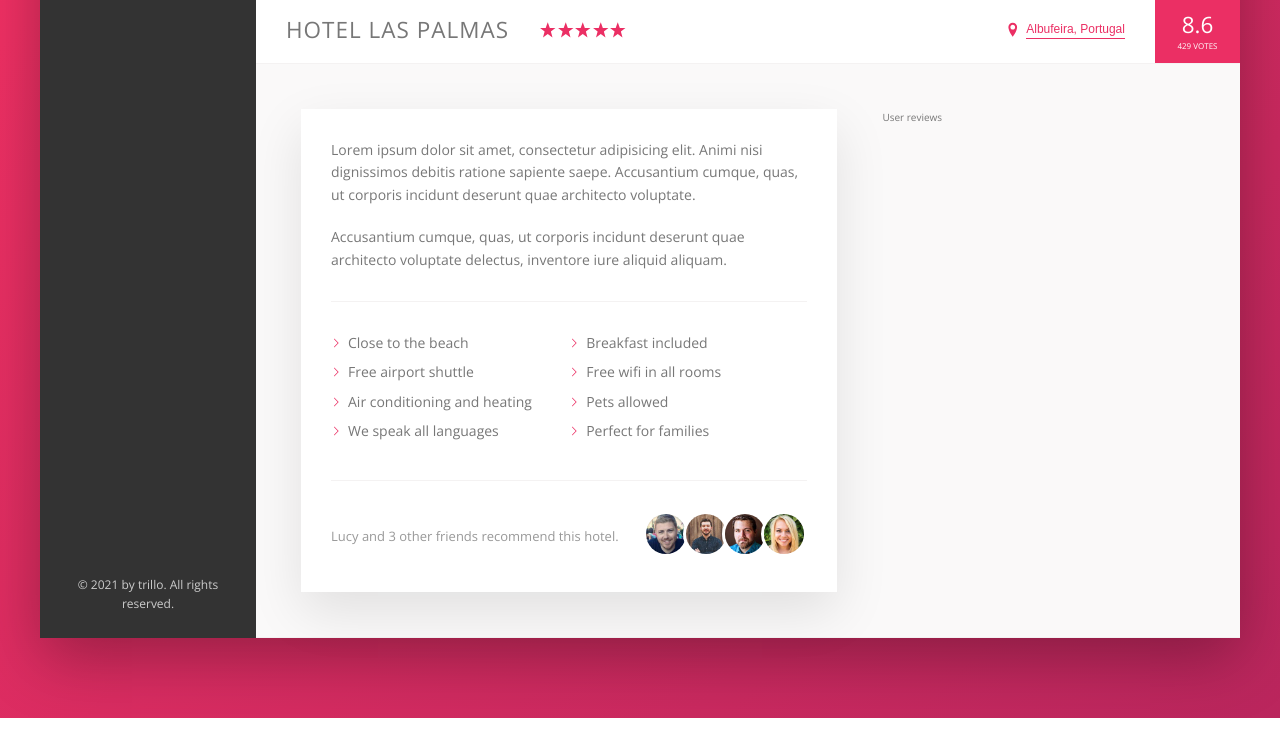
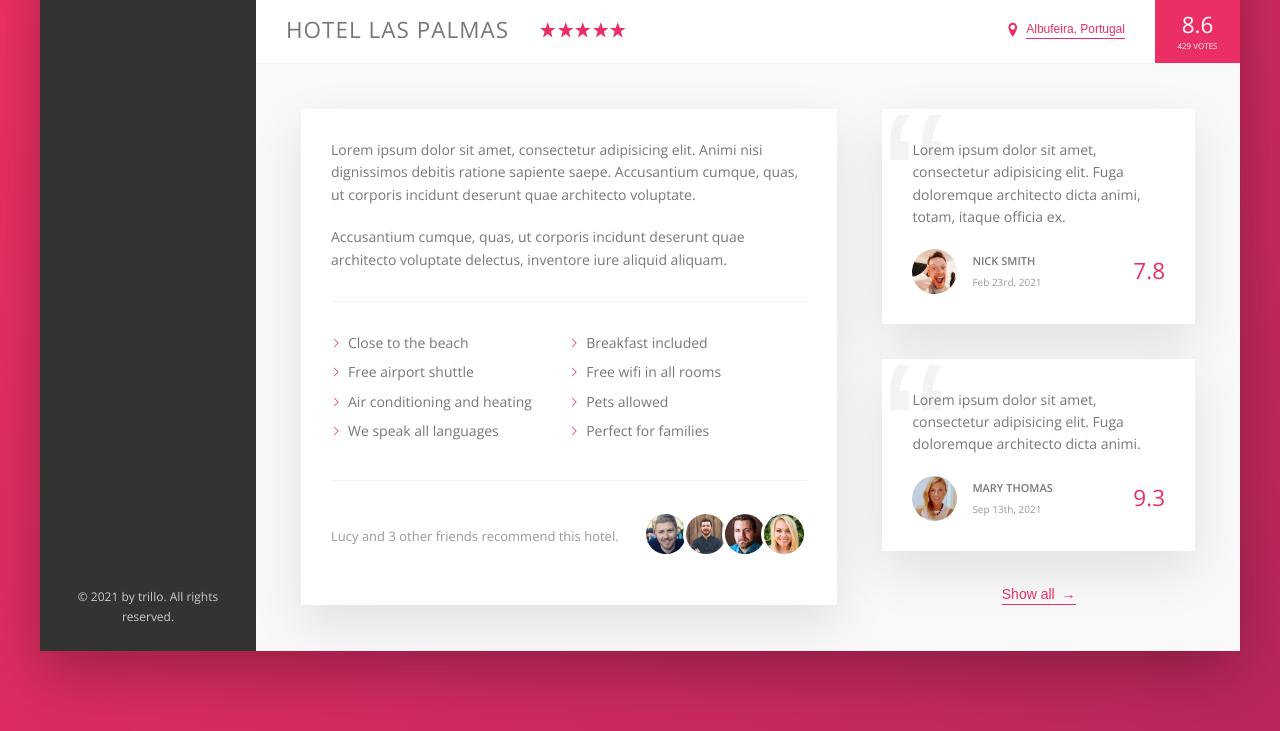
Before and after one commit to SettarovAli/trillo, a website: page index.html in a window 1280 px wide. Shown: the part 538-1269 px from the top of the page. Drawn offline with nearby package versions, Linux system fonts and the light colour scheme.

Commit message:
Add review module

```diff
--- a/index.html
+++ b/index.html
@@ -201,7 +201,46 @@
                 </div>
               </div>
             </div>
-            <div class="user-reviews">User reviews</div>
+            <div class="user-reviews">
+              <figure class="review">
+                <blockquote class="review__text">
+                  Lorem ipsum dolor sit amet, consectetur adipisicing elit. Fuga
+                  doloremque architecto dicta animi, totam, itaque officia ex.
+                </blockquote>
+                <figcaption class="review__user">
+                  <img
+                    src="img/user-1.jpg"
+                    alt="User 1"
+                    class="review__photo"
+                  />
+                  <div class="review__user-box">
+                    <p class="review__user-name">Nick Smith</p>
+                    <p class="review__user-date">Feb 23rd, 2021</p>
+                  </div>
+                  <div class="review__rating">7.8</div>
+                </figcaption>
+              </figure>
+              <figure class="review">
+                <blockquote class="review__text">
+                  Lorem ipsum dolor sit amet, consectetur adipisicing elit. Fuga
+                  doloremque architecto dicta animi.
+                </blockquote>
+                <figcaption class="review__user">
+                  <img
+                    src="img/user-2.jpg"
+                    alt="User 2"
+                    class="review__photo"
+                  />
+                  <div class="review__user-box">
+                    <p class="review__user-name">Mary Thomas</p>
+                    <p class="review__user-date">Sep 13th, 2021</p>
+                  </div>
+                  <div class="review__rating">9.3</div>
+                </figcaption>
+              </figure>
+
+              <button class="btn-inline">Show all <span>&rarr;</span></button>
+            </div>
           </div>
         </main>
       </div>
--- a/sass/_components.scss
+++ b/sass/_components.scss
@@ -273,8 +273,17 @@
   display: inline-block;
   background-color: transparent;
 
+  & span {
+    margin-left: 3px;
+    transition: all 0.2s;
+  }
+
   &:hover {
     color: var(--color-grey-dark-1);
+
+    span {
+      margin-left: 8px;
+    }
   }
 
   &:focus {
@@ -374,3 +383,67 @@
     }
   }
 }
+
+/////////////////////////////
+// REVIEW
+
+.review {
+  position: relative;
+  background-color: #fff;
+  box-shadow: var(--shadow-light);
+  padding: 3rem;
+  margin-bottom: 3.5rem;
+  overflow: hidden;
+
+  &__text {
+    margin-bottom: 2rem;
+    z-index: 10;
+    position: relative;
+  }
+
+  &__user {
+    display: flex;
+    align-items: center;
+  }
+
+  &__photo {
+    height: 4.5rem;
+    width: 4.5rem;
+    border-radius: 50%;
+    margin-right: 1.5rem;
+  }
+
+  &__user-box {
+    margin-right: auto;
+  }
+
+  &__user-name {
+    font-size: 1.1rem;
+    font-weight: 600;
+    text-transform: uppercase;
+    margin-bottom: 0.4rem;
+  }
+
+  &__user-date {
+    font-size: 1rem;
+    color: var(--color-grey-dark-3);
+  }
+
+  &__rating {
+    font-size: 2.25rem;
+    color: var(--color-primary);
+    font-weight: 300;
+  }
+
+  &::before {
+    content: '\201C';
+    position: absolute;
+    top: -2.5rem;
+    left: 0rem;
+    font-size: 20rem;
+    color: var(--color-grey-light-2);
+    font-family: sans-serif;
+    line-height: 1;
+    z-index: 1;
+  }
+}
--- a/sass/_layout.scss
+++ b/sass/_layout.scss
@@ -37,6 +37,7 @@
   padding: 4.5rem;
   background-color: var(--color-grey-light-1);
   border-bottom: var(--line);
+  font-size: 1.4rem;
 }
 
 .description {
@@ -45,9 +46,11 @@
   flex: 0 0 60%;
   margin-right: 4.5rem;
   padding: 3rem;
-  font-size: 1.4rem;
 }
 
 .user-reviews {
   flex: 1;
+  display: flex;
+  flex-direction: column;
+  align-items: center;
 }
```
Also changed, not shown: css/style.css, 1 other file.
